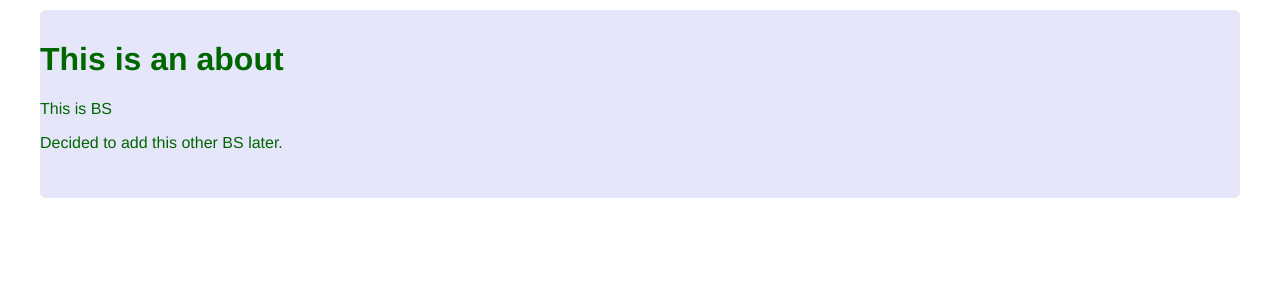
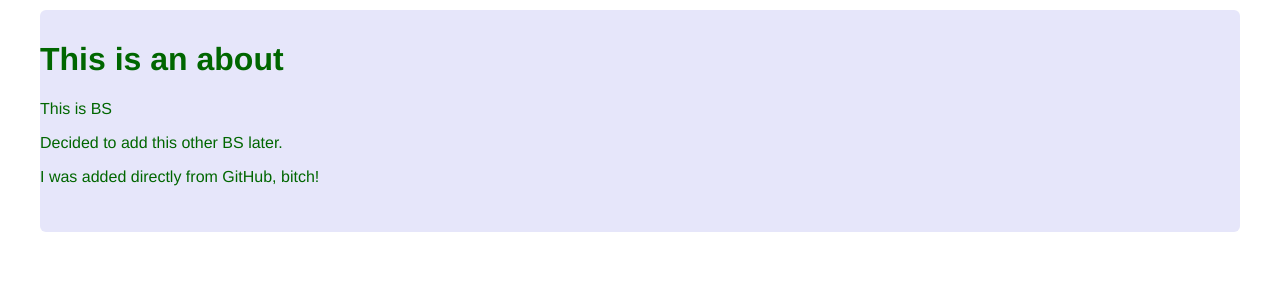
Before and after one commit to saccogf/hello-world, a Flask app: page /about/ in a window 1280 px wide. Shown: the part 35-335 px from the top of the page. Run offline with Flask 2, Linux system fonts and the light colour scheme.

Commit message:
Update about.html
Add a new line to test updates

```diff
--- a/templates/about.html
+++ b/templates/about.html
@@ -4,5 +4,6 @@
     <h1>This is an about</h1>
     <p>This is BS</p>
     <p>Decided to add this other BS later.</p>
+    <p>I was added directly from GitHub, bitch!</p>
 </div>
 {%endblock%}
```
